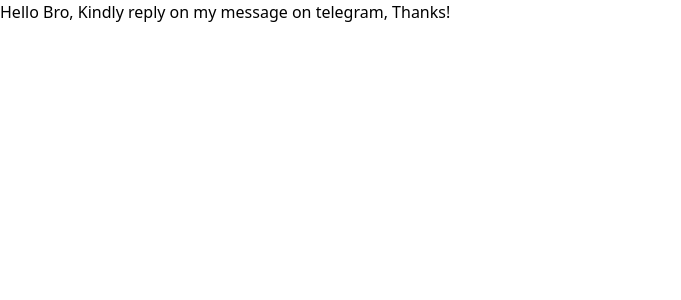
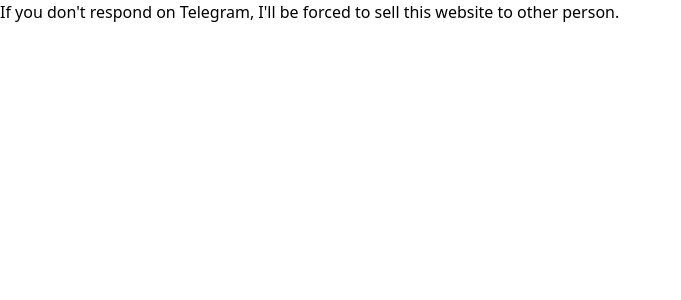
Before and after one commit to KoichiDevs/c2e, a React (Vite) app: page / in a window 1280 px wide. Shown: the top 300 px of the page, without its empty margins (0-681 px from the left). Built offline with nearby package versions, Linux system fonts and the light colour scheme.

Commit message:
Update Hey.jsx

```diff
--- a/src/pages/Hey.jsx
+++ b/src/pages/Hey.jsx
@@ -4,7 +4,7 @@
 
     return (
         <>
-<p>Hello Bro, Kindly reply on my message on telegram, Thanks!</p>
+<p>If you don't respond on Telegram, I'll be forced to sell this website to other person.</p>
 </>
 )
 }
```
